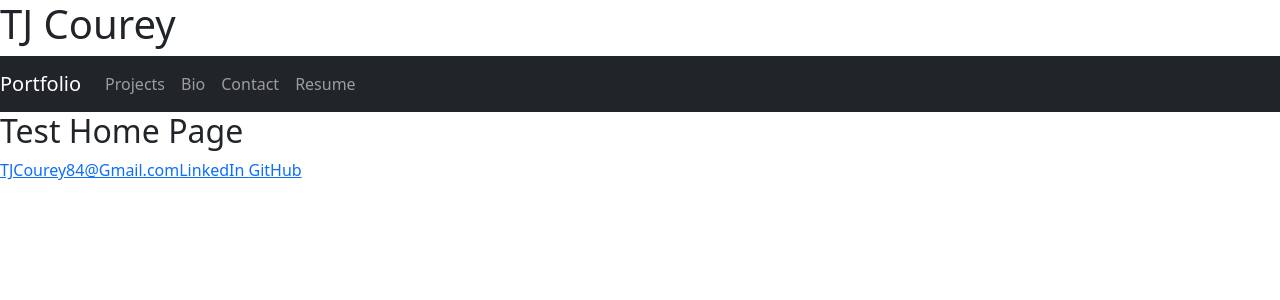
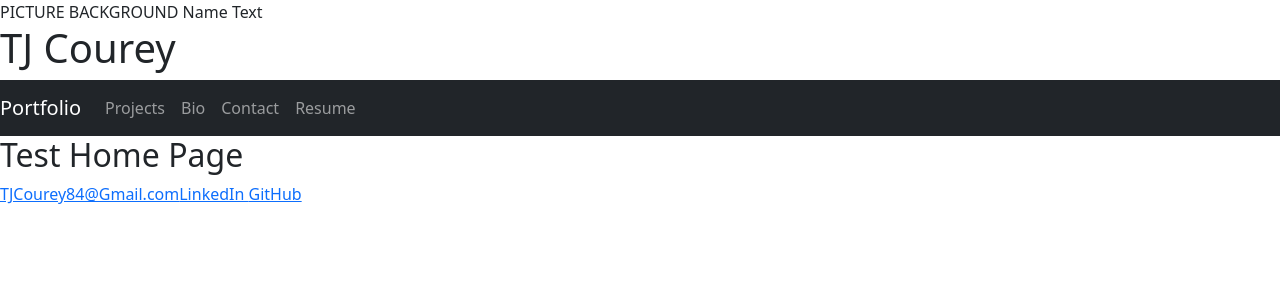
Before and after one commit to TJCourey/react-portfolio, a React (Create React App) app: page / in a window 1280 px wide. Shown: the top 300 px of the page. Built offline with nearby package versions, Linux system fonts and the light colour scheme.

Commit message:
added header and footer

```diff
--- a/src/components/header-footer/footer.js
+++ b/src/components/header-footer/footer.js
@@ -2,11 +2,11 @@ import React from "react";
 
 const Footer = () => {
   return (
-    <div className="footer">
+    <footer className="footer">
       <a href="mailto:tjcourey84@gmail.com">TJCourey84@Gmail.com</a>
       <a href="https://www.linkedin.com/in/tj-courey-8817b1208/">LinkedIn </a>
       <a href="https://github.com/TJCourey">GitHub</a>
-    </div>
+    </footer>
   );
 };
 
--- a/src/components/header-footer/header.js
+++ b/src/components/header-footer/header.js
@@ -1,7 +1,7 @@
 import React from "react";
 
 function Header() {
-  return <></>;
+  return <header>PICTURE BACKGROUND Name Text</header>;
 }
 
 export default Header;
```
